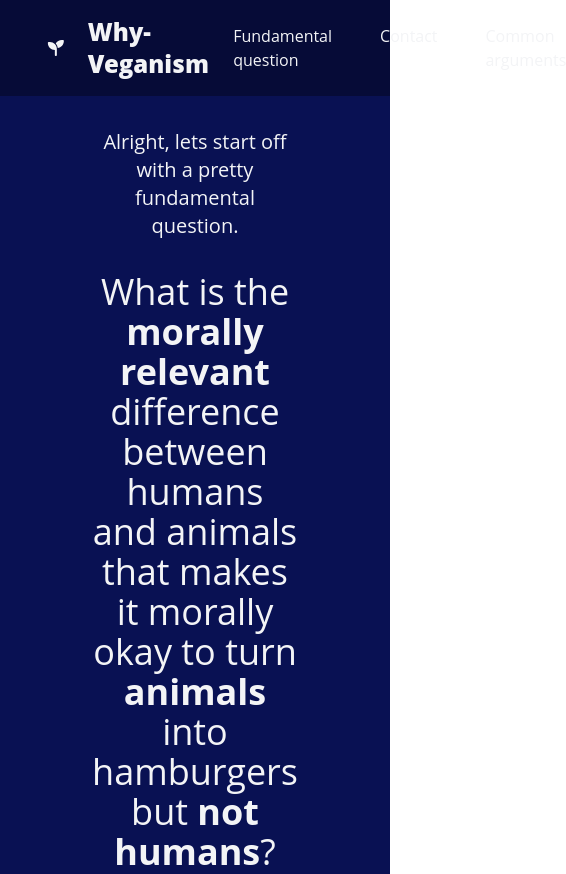
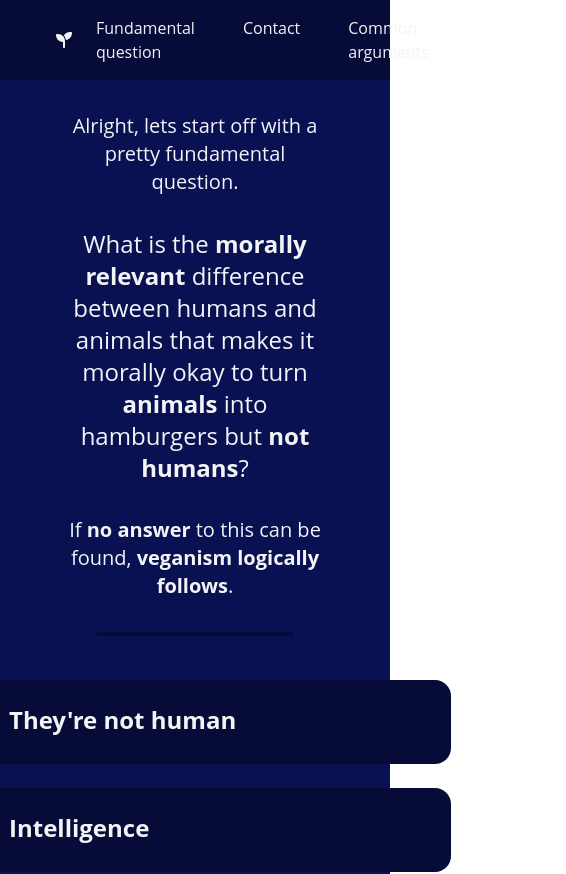
Before and after one commit to ceselder/why-veganism, a Next.js app: page / in a window 390 px wide. Shown: the top 874 px of the page, 566 px wide, since content can reach past the window. Built offline with nearby package versions, Linux system fonts and the light colour scheme.

Commit message:
phone optimizations

```diff
--- a/pages/index.js
+++ b/pages/index.js
@@ -22,7 +22,7 @@ export default function Home() {
         <div className='px-8 py-4 w-full flex flex-row justify-between items-center'>
           <div onClick={{/**/ }} className='flex flex-row items-center'>
             <FontAwesomeIcon className='w-16' icon={faSeedling} />
-            <h1 className='text-2xl  mx-2 font-extrabold'>Why-Veganism</h1>
+            <h1 className='text-2xl hidden lg:block mx-2 font-extrabold'>Why-Veganism</h1>
           </div>
           <div className='flex flex-row gap-12 '>
             <p className='hover:opacity-70 hover:cursor-pointer'>
@@ -37,9 +37,9 @@ export default function Home() {
           </div>
         </div>
         <div className='text-center bg-[#091153] flex flex-col py-8 min-h-screen'>
-          <div className='mx-64 max-w-[50rem] self-center text-xl'>
+          <div className='mx-16 lg:mx-64 max-w-[50rem] self-center text-xl'>
             Alright, lets start off with a pretty fundamental question.
-            <h1 className='text-4xl mt-8'>What is the <span className='font-bold'>morally relevant </span>
+            <h1 className='text-2xl lg:text-4xl mt-8'>What is the <span className='font-bold'>morally relevant </span>
               difference between humans and animals
               that makes it morally okay to turn <span className='font-bold'>animals</span> into hamburgers but <span className='font-bold'>not humans</span>?
             </h1>
```
